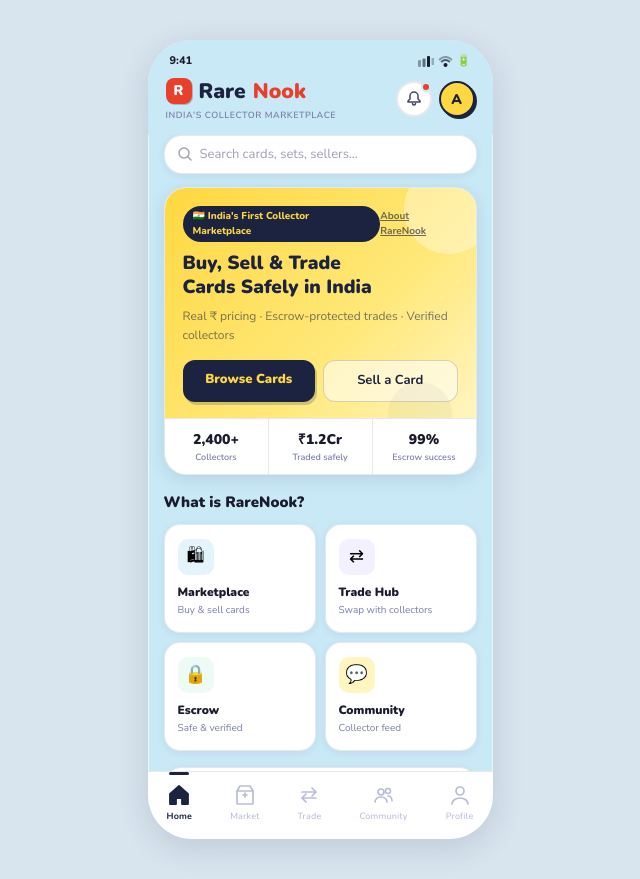
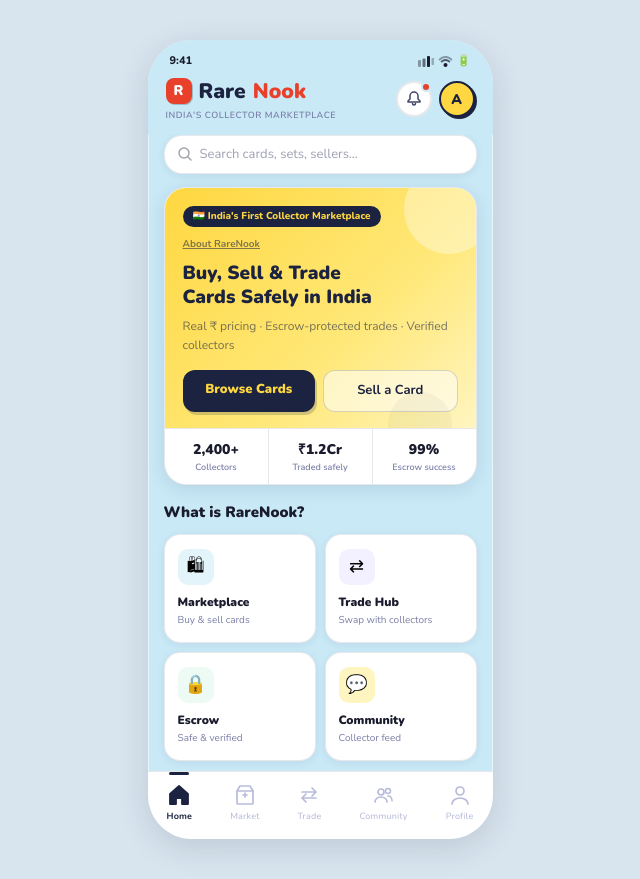
Before and after one commit to aryaramachandrantcr-create/rarenook, a Next.js app: page / in a window 1280 px wide. Shown: the whole page, without its empty margins (320-960 px from the left). Built offline with nearby package versions, Linux system fonts and the light colour scheme.

Commit message:
final homepage refinement

```diff
--- a/components/HomeScreen.tsx
+++ b/components/HomeScreen.tsx
@@ -128,11 +128,11 @@
                 <div style={{ display: "inline-block", background: T.navy, color: T.yellow, fontFamily: "Nunito, sans-serif", fontSize: "10px", fontWeight: 800, padding: "3px 10px", borderRadius: "50px" }}>
                   🇮🇳 India's First Collector Marketplace
                 </div>
-                <div
-                  onClick={() => setInfoPage("about")}
-                  style={{ fontSize: "10px", fontWeight: 700, color: T.navy, cursor: "pointer", fontFamily: "Nunito, sans-serif", opacity: 0.65, textDecoration: "underline" }}
-                >About RareNook</div>
               </div>
+              <div
+                onClick={() => setInfoPage("about")}
+                style={{ fontSize: "10px", fontWeight: 700, color: T.navy, cursor: "pointer", fontFamily: "Nunito, sans-serif", opacity: 0.55, textDecoration: "underline", marginBottom: "10px" }}
+              >About RareNook</div>
 
               <div style={{ fontFamily: "Nunito, sans-serif", fontSize: "19px", fontWeight: 900, color: T.navy, lineHeight: 1.25, marginBottom: "7px" }}>
                 Buy, Sell &amp; Trade<br/>Cards Safely in India
```
